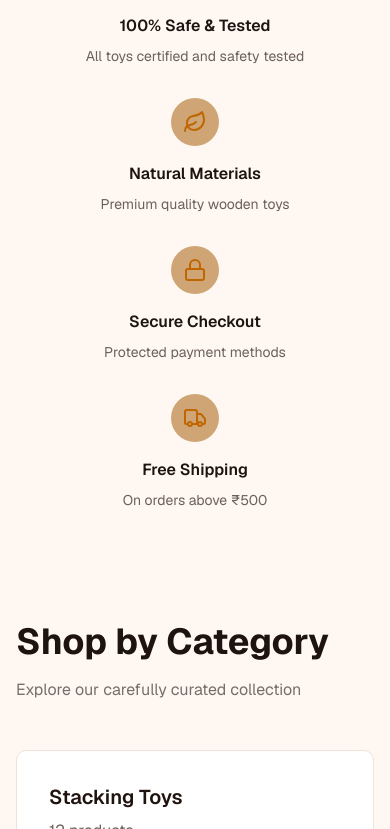
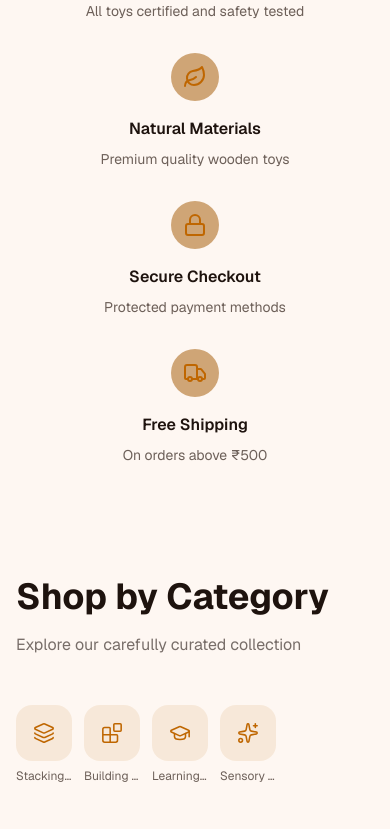
Before and after one commit to Arunkumar200103/Gobi-Toys, a Next.js app: page / in a window 390 px wide. Shown: the part 1171-2000 px from the top of the page. Built offline with nearby package versions, Linux system fonts and the light colour scheme.

Commit message:
initial comit

```diff
--- a/app/page.tsx
+++ b/app/page.tsx
@@ -8,7 +8,8 @@ import { Navbar } from '@/components/navbar'
 import { Footer } from '@/components/footer'
 import { TrustBadges } from '@/components/trust-badges'
 import { ProductCard } from '@/components/product-card'
-import { ArrowRight } from 'lucide-react'
+import { ArrowRight, icons ,Layers, Blocks, GraduationCap, Sparkles } from "lucide-react";
+import type { LucideIcon } from "lucide-react";
 
 const featuredProducts = [
   {
@@ -49,12 +50,19 @@ const featuredProducts = [
   },
 ]
 
+const categoryIcons: Record<string, LucideIcon> = {
+  toys: Layers,
+  puzzles: Blocks,
+  developmental: GraduationCap,
+  kits: Sparkles,
+};
+
 const categories = [
-  { name: 'Stacking Toys', value: 'toys', count: 12 },
-  { name: 'Building Sets', value: 'puzzles', count: 8 },
-  { name: 'Learning Toys', value: 'developmental', count: 15 },
-  { name: 'Sensory Toys', value: 'kits', count: 10 },
-]
+  { name: "Stacking Toys", value: "toys", count: 12 },
+  { name: "Building Sets", value: "puzzles", count: 8 },
+  { name: "Learning Toys", value: "developmental", count: 15 },
+  { name: "Sensory Toys", value: "kits", count: 10 },
+];
 
 const testimonials = [
   {
@@ -74,7 +82,22 @@ const testimonials = [
   },
 ]
 
-export default function Home() {
+function CategorySkeleton() {
+  return (
+    <div className="p-6 bg-card rounded-xl border border-border animate-pulse shrink-0
+      w-16 md:w-auto">
+      <div className="w-10 h-10 rounded-lg bg-muted md:mb-4" />
+      <div className="hidden md:block h-4 bg-muted rounded w-3/4 mb-3" />
+      <div className="hidden md:block h-3 bg-muted rounded w-1/3" />
+    </div>
+  );
+}
+
+
+interface CategoriesSectionProps {
+  loading?: boolean;
+}
+export default function Home({ loading = false }: CategoriesSectionProps) {
   const [email, setEmail] = useState('')
 
   const handleSubscribe = () => {
@@ -88,7 +111,7 @@ export default function Home() {
       <Navbar />
 
       {/* Hero Section */}
-      <section className="relative py-20 bg-secondary overflow-hidden">
+      <section className="relative py-20 bg-secondary overflow-hidden mt-[-45px]">
         <div className="max-w-7xl mx-auto px-4 sm:px-6 lg:px-8">
           <div className="grid grid-cols-1 md:grid-cols-2 gap-12 items-center">
             <div className="z-10">
@@ -129,25 +152,60 @@ export default function Home() {
       {/* Trust Badges */}
       <TrustBadges />
 
-      {/* Categories Section */}
    <section className="py-16 bg-background">
       <div className="max-w-7xl mx-auto px-4 sm:px-6 lg:px-8">
+
+        {/* Heading */}
         <div className="mb-12">
+          {loading ? (
+            <div className="animate-pulse space-y-3">
+              <div className="h-9 bg-muted rounded w-56" />
+              <div className="h-5 bg-muted rounded w-72" />
+            </div>
+          ) : (
+            <>
               <h2 className="text-4xl font-bold text-foreground mb-4">Shop by Category</h2>
               <p className="text-foreground/60">Explore our carefully curated collection</p>
+            </>
+          )}
         </div>
-          <div className="grid grid-cols-1 md:grid-cols-4 gap-6">
-            {categories.map((cat, i) => (
-              <Link key={i} href={`/shop?category=${cat.value}`}>
-                <div className="p-8 bg-card rounded-lg border border-border hover:border-primary hover:shadow-lg transition-all cursor-pointer group">
-                  <h3 className="text-xl font-semibold text-foreground group-hover:text-primary transition mb-2">
+
+        {/* Mobile: horizontal scroll icon-only row | Desktop: full grid */}
+        <div className="flex gap-3 overflow-x-auto scrollbar-none md:overflow-visible
+          md:grid md:grid-cols-4 md:gap-4">
+          {loading
+            ? Array.from({ length: 4 }, (_, i) => <CategorySkeleton key={i} />)
+            : categories.map((cat, i) => {
+                const Icon = categoryIcons[cat.value];
+                return (
+                  <Link key={i} href={`/shop?category=${cat.value}`} className="shrink-0 md:shrink">
+
+                    {/* Mobile: icon-only pill */}
+                    <div className="md:hidden flex flex-col items-center gap-2">
+                      <div className="w-14 h-14 flex items-center justify-center rounded-2xl bg-primary/10 text-primary active:bg-primary active:text-primary-foreground transition-colors">
+                        {Icon && <Icon size={22} strokeWidth={1.7} />}
+                      </div>
+                      <span className="text-xs text-muted-foreground text-center leading-tight w-14 truncate">
+                        {cat.name}
+                      </span>
+                    </div>
+
+                    {/* Desktop: full card */}
+                    <div className="hidden md:block p-6 bg-card rounded-xl border border-border hover:border-primary hover:shadow-md transition-all cursor-pointer group">
+                      <div className="w-10 h-10 flex items-center justify-center rounded-lg bg-primary/10 text-primary mb-4 group-hover:bg-primary group-hover:text-primary-foreground transition-colors">
+                        {Icon && <Icon size={20} strokeWidth={1.7} />}
+                      </div>
+                      <h3 className="text-base font-semibold text-foreground group-hover:text-primary transition-colors mb-1">
                         {cat.name}
                       </h3>
-                  <p className="text-muted-foreground">{cat.count} products</p>
+                      <p className="text-sm text-muted-foreground">{cat.count} products</p>
                     </div>
+
                   </Link>
-            ))}
+                );
+              })}
         </div>
+
       </div>
     </section>
 
```
Lines whose indentation alone changed are shown as unchanged.
